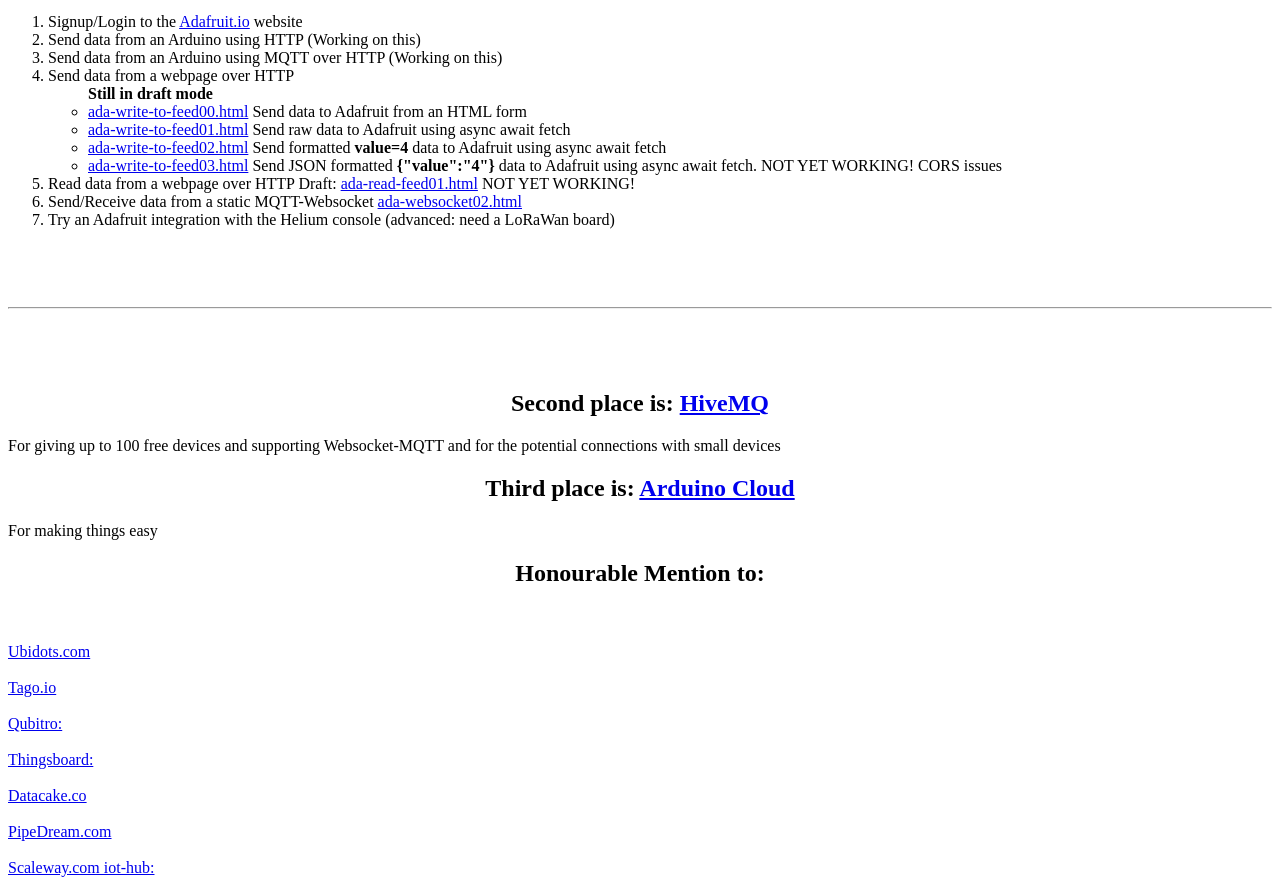
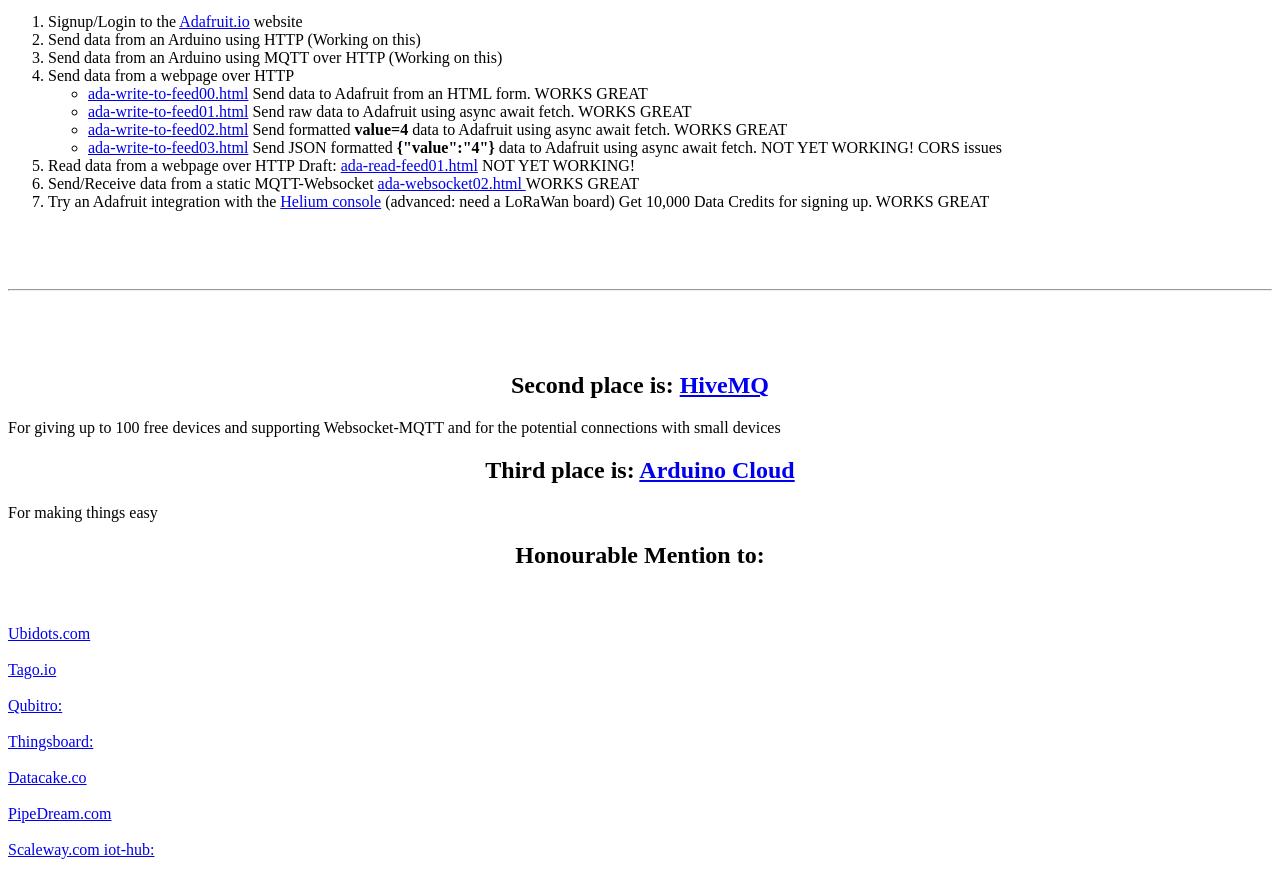
Before and after one commit to hpssjellis/my-examples-of-iot-platforms, a plain HTML site: page public/index.html in a window 1280 px wide. Shown: the part 842-1723 px from the top of the page. Drawn offline with Linux system fonts and the light colour scheme.

Commit message:
Update index.html

```diff
--- a/public/index.html
+++ b/public/index.html
@@ -26,19 +26,19 @@
 <li> Send data from an Arduino using HTTP (Working on this)
 <li> Send data from an Arduino using MQTT over HTTP  (Working on this)
 <li> Send data from a webpage over  HTTP
-  <ul> <b> Still in draft mode</b>
+  <ul>
 
-   <li><a href="ada-write-to-feed00.html">ada-write-to-feed00.html</a> Send data to Adafruit from an HTML form
-   <li><a href="ada-write-to-feed01.html">ada-write-to-feed01.html</a> Send raw data to Adafruit using async await fetch
-   <li><a href="ada-write-to-feed02.html">ada-write-to-feed02.html</a> Send formatted <b>value=4</b> data to Adafruit using async await fetch
+   <li><a href="ada-write-to-feed00.html">ada-write-to-feed00.html</a> Send data to Adafruit from an HTML form. WORKS GREAT
+   <li><a href="ada-write-to-feed01.html">ada-write-to-feed01.html</a> Send raw data to Adafruit using async await fetch. WORKS GREAT
+   <li><a href="ada-write-to-feed02.html">ada-write-to-feed02.html</a> Send formatted <b>value=4</b> data to Adafruit using async await fetch. WORKS GREAT
    <li><a href="ada-write-to-feed03.html">ada-write-to-feed03.html</a> Send JSON formatted <b>{"value":"4"}</b> data to Adafruit using async await fetch. NOT YET WORKING! CORS issues
 
   </ul>
 
 <li> Read data from a webpage over  HTTP   Draft: <a href="ada-read-feed01.html">ada-read-feed01.html</a> NOT YET WORKING!
-<li> Send/Receive data from a static MQTT-Websocket  <a href="ada-websocket02.html"> ada-websocket02.html </a>
+<li> Send/Receive data from a static MQTT-Websocket  <a href="ada-websocket02.html"> ada-websocket02.html </a> WORKS GREAT
 
-<li>Try an Adafruit integration with the Helium console (advanced: need a LoRaWan board)
+  <li>Try an Adafruit integration with the <a href="https://console.helium.com/">Helium console</a> (advanced: need a LoRaWan board) Get 10,000 Data Credits for signing up. WORKS GREAT
 </ol>
 
  <br><br><br> <hr><br><br><br>
```
